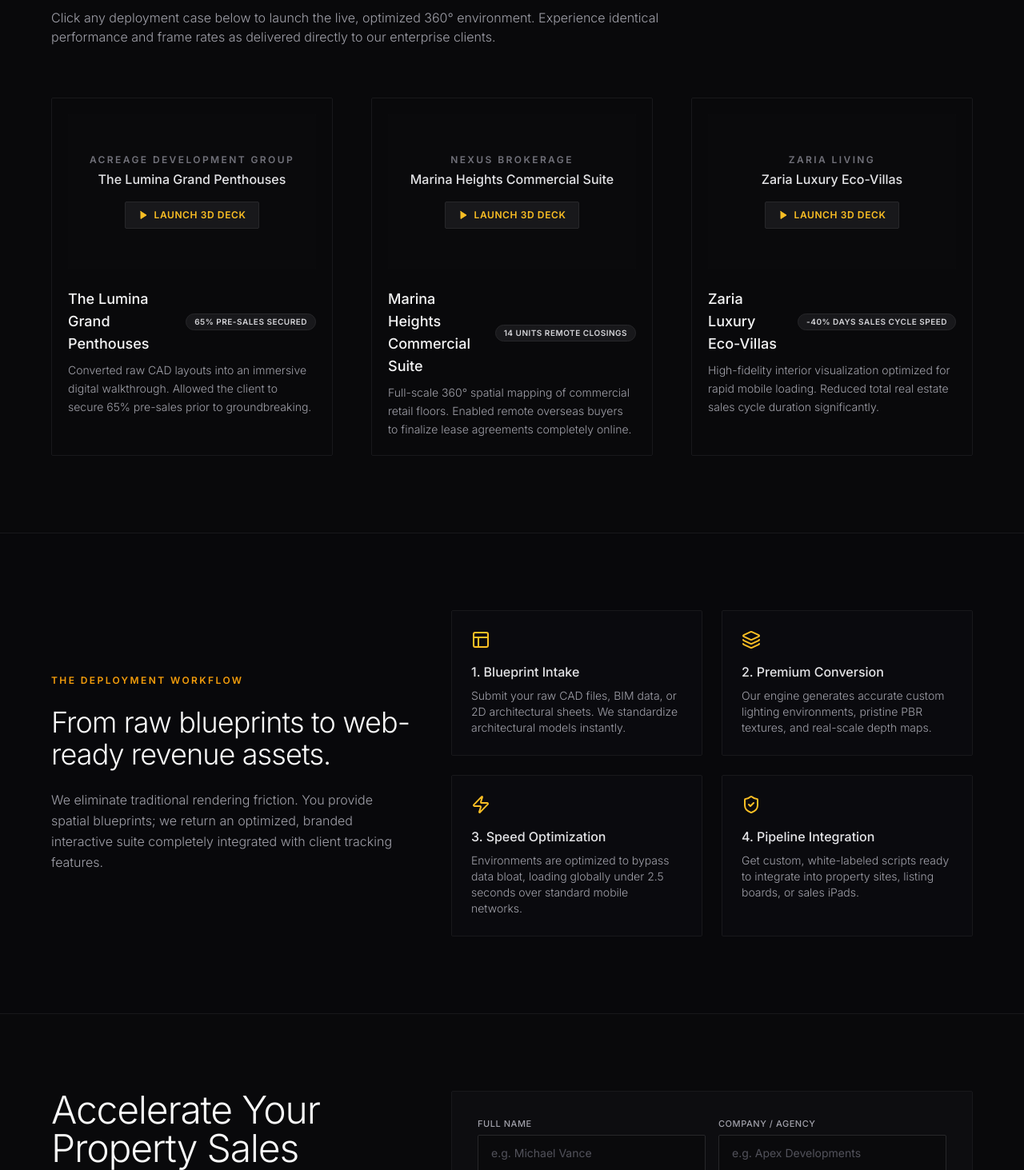
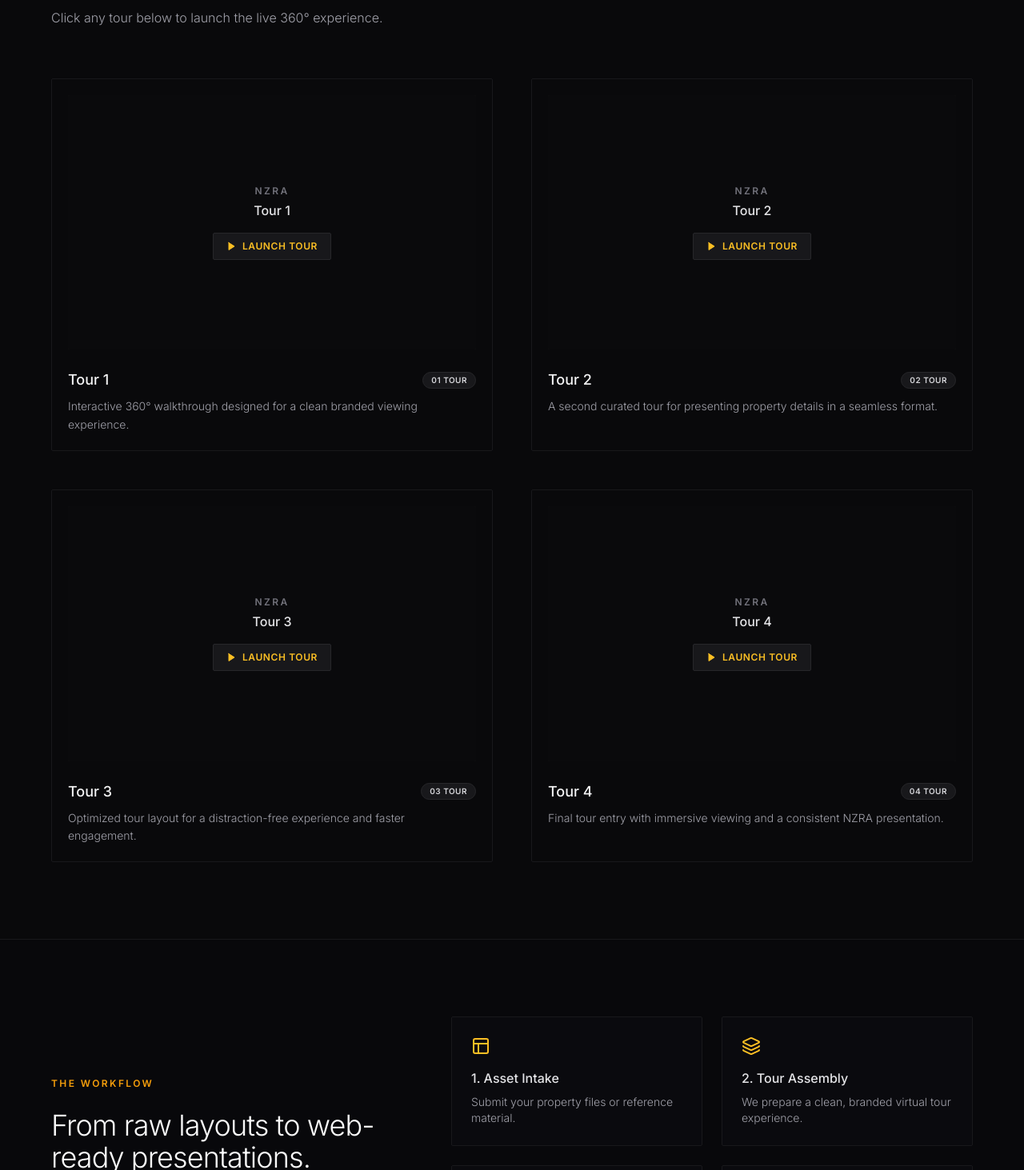
Before and after one commit to almotaman/nzra, a Next.js app: page / in a window 1280 px wide. Shown: the part 1207-2670 px from the top of the page at 80% size. Built offline with nearby package versions, Linux system fonts and the light colour scheme.

Commit message:
Update NZRA branding and WhatsApp contact links

```diff
--- a/src/app/layout.tsx
+++ b/src/app/layout.tsx
@@ -7,12 +7,12 @@ import Footer from "@/components/Footer";
 const inter = Inter({ subsets: ["latin"], display: "swap" });
 
 export const metadata: Metadata = {
-  title: "VIRTUAL ARCHITECTURE | Immersive 3D Sales Engines for Real Estate",
+  title: "NZRA | Immersive 3D Tours and Property Visualization",
   description:
-    "We transform blueprints and floor plans into ultra-premium, high-converting interactive 3D & 360° virtual tours for developers, brokers, and agencies.",
+    "NZRA creates ultra-premium, high-converting interactive 3D & 360° virtual tours for developers, brokers, and agencies.",
   keywords: [
+    "NZRA",
     "3D Real Estate Tours",
-    "Matterport Egypt",
     "Kuula 360 Tours",
     "Property Visualization",
     "Real Estate Pre-sales",
--- a/src/app/page.tsx
+++ b/src/app/page.tsx
@@ -6,31 +6,40 @@ import { ArrowUpRight, Layers, Layout, ShieldCheck, Zap } from "lucide-react";
 
 const SAMPLE_PROJECTS = [
   {
-    id: "lumina-penthouses",
-    title: "The Lumina Grand Penthouses",
-    client: "Acreage Development Group",
-    embedUrl: "https://kuula.co/share/collection/7K9Xy",
+    id: "tour-1",
+    title: "Tour 1",
+    client: "NZRA",
+    embedUrl: "https://kuula.co/share/collection/7Tfmh?logo=0&info=1&fs=1&vr=1&sd=1&thumbs=1",
     description:
-      "Converted raw CAD layouts into an immersive digital walkthrough. Allowed the client to secure 65% pre-sales prior to groundbreaking.",
-    metrics: { label: "Pre-Sales Secured", value: "65%" },
+      "Interactive 360° walkthrough designed for a clean branded viewing experience.",
+    metrics: { label: "Tour", value: "01" },
   },
   {
-    id: "marina-heights",
-    title: "Marina Heights Commercial Suite",
-    client: "Nexus Brokerage",
-    embedUrl: "https://kuula.co/share/collection/7K9Xy",
+    id: "tour-2",
+    title: "Tour 2",
+    client: "NZRA",
+    embedUrl: "https://kuula.co/share/collection/7TpCH?logo=0&info=1&fs=1&vr=1&sd=1&thumbs=1",
     description:
-      "Full-scale 360° spatial mapping of commercial retail floors. Enabled remote overseas buyers to finalize lease agreements completely online.",
-    metrics: { label: "Remote Closings", value: "14 Units" },
+      "A second curated tour for presenting property details in a seamless format.",
+    metrics: { label: "Tour", value: "02" },
   },
   {
-    id: "zaria-villas",
-    title: "Zaria Luxury Eco-Villas",
-    client: "Zaria Living",
-    embedUrl: "https://kuula.co/share/collection/7K9Xy",
+    id: "tour-3",
+    title: "Tour 3",
+    client: "NZRA",
+    embedUrl: "https://kuula.co/share/collection/7TpM0?logo=-1&card=1&info=0&fs=1&vr=1&gyro=0&thumbs=-1&margin=3",
     description:
-      "High-fidelity interior visualization optimized for rapid mobile loading. Reduced total real estate sales cycle duration significantly.",
-    metrics: { label: "Sales Cycle Speed", value: "-40% Days" },
+      "Optimized tour layout for a distraction-free experience and faster engagement.",
+    metrics: { label: "Tour", value: "03" },
+  },
+  {
+    id: "tour-4",
+    title: "Tour 4",
+    client: "NZRA",
+    embedUrl: "https://kuula.co/share/collection/7Tpmx?logo=-1&card=1&info=0&fs=1&vr=1&gyro=0&thumbs=-1&margin=3",
+    description:
+      "Final tour entry with immersive viewing and a consistent NZRA presentation.",
+    metrics: { label: "Tour", value: "04" },
   },
 ];
 
@@ -43,20 +52,19 @@ export default function HomePage() {
         <div className="max-w-5xl space-y-8">
           <div className="inline-flex items-center gap-2 rounded-full border border-zinc-800 bg-zinc-900/60 px-4 py-1.5 text-xs font-medium uppercase tracking-wider text-amber-400">
             <span className="flex h-2 w-2 animate-pulse rounded-full bg-amber-400" />
-            High-Performance Spatial Web Visualization
+            NZRA Property Visualization
           </div>
 
           <h1 className="text-4xl font-light leading-[1.1] tracking-tight sm:text-6xl lg:text-7xl xl:text-8xl">
             We turn floor plans into{" "}
             <span className="bg-gradient-to-r from-zinc-100 via-zinc-300 to-zinc-500 bg-clip-text font-normal text-transparent">
-              immersive sales engines.
+              immersive tours.
             </span>
           </h1>
 
           <p className="max-w-2xl text-lg font-light leading-relaxed text-zinc-400 sm:text-xl">
-            Stop losing premium prospects to static 2D galleries. We build
-            lightning-fast, interactive 3D walkthroughs proven to accelerate
-            pre-sales sequences and establish immediate buyer trust.
+            NZRA delivers fast, interactive 3D walkthroughs and curated virtual
+            tours for premium property presentations.
           </p>
 
           <div className="flex flex-col items-stretch gap-4 pt-4 sm:flex-row sm:items-center">
@@ -70,7 +78,7 @@ export default function HomePage() {
               href="#portfolio"
               className="inline-flex items-center justify-center rounded-sm border border-zinc-800 bg-zinc-900/40 px-8 py-4 text-sm font-medium text-zinc-300 transition-all hover:border-zinc-700 hover:bg-zinc-900"
             >
-              View Premium Projects <ArrowUpRight className="ml-2 h-4 w-4" />
+              View Tours <ArrowUpRight className="ml-2 h-4 w-4" />
             </a>
           </div>
         </div>
@@ -81,19 +89,17 @@ export default function HomePage() {
       <section id="portfolio" className="border-b border-zinc-900 px-6 py-24 lg:px-16">
         <div className="mb-16 max-w-3xl">
           <p className="mb-3 text-xs font-semibold uppercase tracking-widest text-amber-500">
-            Interactive Case Studies
+            Interactive Tours
           </p>
           <h2 className="text-3xl font-light tracking-tight text-zinc-100 sm:text-5xl">
-            Engineered for Visual Dominance
+            Explore the featured NZRA tours
           </h2>
           <p className="mt-4 font-light text-zinc-400">
-            Click any deployment case below to launch the live, optimized 360°
-            environment. Experience identical performance and frame rates as
-            delivered directly to our enterprise clients.
+            Click any tour below to launch the live 360° experience.
           </p>
         </div>
 
-        <div className="grid gap-12 sm:grid-cols-2 lg:grid-cols-3">
+        <div className="grid gap-12 sm:grid-cols-2 lg:grid-cols-2">
           {SAMPLE_PROJECTS.map((project) => (
             <TourCard key={project.id} {...project} />
           ))}
@@ -104,49 +110,44 @@ export default function HomePage() {
         <div className="grid gap-12 lg:grid-cols-12 lg:items-center">
           <div className="space-y-6 lg:col-span-5">
             <p className="text-xs font-semibold uppercase tracking-widest text-amber-500">
-              The Deployment Workflow
+              The Workflow
             </p>
             <h3 className="text-3xl font-light tracking-tight sm:text-4xl">
-              From raw blueprints to web-ready revenue assets.
+              From raw layouts to web-ready presentations.
             </h3>
             <p className="font-light leading-relaxed text-zinc-400">
-              We eliminate traditional rendering friction. You provide spatial
-              blueprints; we return an optimized, branded interactive suite
-              completely integrated with client tracking features.
+              We take your project assets and transform them into polished,
+              branded tours.
             </p>
           </div>
 
           <div className="grid gap-6 sm:grid-cols-2 lg:col-span-7">
             <div className="rounded-sm border border-zinc-900 bg-zinc-900/20 p-6">
               <Layout className="mb-4 h-6 w-6 text-amber-400" />
-              <h4 className="mb-2 font-medium text-zinc-200">1. Blueprint Intake</h4>
+              <h4 className="mb-2 font-medium text-zinc-200">1. Asset Intake</h4>
               <p className="text-sm font-light text-zinc-400">
-                Submit your raw CAD files, BIM data, or 2D architectural sheets.
-                We standardize architectural models instantly.
+                Submit your property files or reference material.
               </p>
             </div>
             <div className="rounded-sm border border-zinc-900 bg-zinc-900/20 p-6">
               <Layers className="mb-4 h-6 w-6 text-amber-400" />
-              <h4 className="mb-2 font-medium text-zinc-200">2. Premium Conversion</h4>
+              <h4 className="mb-2 font-medium text-zinc-200">2. Tour Assembly</h4>
               <p className="text-sm font-light text-zinc-400">
-                Our engine generates accurate custom lighting environments,
-                pristine PBR textures, and real-scale depth maps.
+                We prepare a clean, branded virtual tour experience.
               </p>
             </div>
             <div className="rounded-sm border border-zinc-900 bg-zinc-900/20 p-6">
               <Zap className="mb-4 h-6 w-6 text-amber-400" />
-              <h4 className="mb-2 font-medium text-zinc-200">3. Speed Optimization</h4>
+              <h4 className="mb-2 font-medium text-zinc-200">3. Optimization</h4>
               <p className="text-sm font-light text-zinc-400">
-                Environments are optimized to bypass data bloat, loading globally
-                under 2.5 seconds over standard mobile networks.
+                Tours are tuned for fast loading and smooth interaction.
               </p>
             </div>
             <div className="rounded-sm border border-zinc-900 bg-zinc-900/20 p-6">
               <ShieldCheck className="mb-4 h-6 w-6 text-amber-400" />
-              <h4 className="mb-2 font-medium text-zinc-200">4. Pipeline Integration</h4>
+              <h4 className="mb-2 font-medium text-zinc-200">4. Delivery</h4>
               <p className="text-sm font-light text-zinc-400">
-                Get custom, white-labeled scripts ready to integrate into
-                property sites, listing boards, or sales iPads.
+                Deliver embedded or direct-link tour access for your audience.
               </p>
             </div>
           </div>
@@ -157,27 +158,12 @@ export default function HomePage() {
         <div className="grid gap-12 lg:grid-cols-12">
           <div className="space-y-6 lg:col-span-5">
             <h2 className="text-3xl font-light tracking-tight sm:text-5xl">
-              Accelerate Your Property Sales Pipeline.
+              Contact NZRA on WhatsApp.
             </h2>
             <p className="font-light leading-relaxed text-zinc-400">
-              Schedule an exclusive layout walkthrough. Learn how our custom
-              interactive asset suites can directly reduce time-on-market metrics
-              for your active developments.
+              Reach us directly for tour requests, project questions, and new
+              branding updates.
             </p>
-            <div className="space-y-4 pt-4 text-sm text-zinc-400">
-              <div className="flex items-center gap-3">
-                <span className="h-1.5 w-1.5 rounded-full bg-amber-400" />
-                Complete deployment workflows within 7 business days
-              </div>
-              <div className="flex items-center gap-3">
-                <span className="h-1.5 w-1.5 rounded-full bg-amber-400" />
-                Seamless custom iframe hosting or direct raw code export
-              </div>
-              <div className="flex items-center gap-3">
-                <span className="h-1.5 w-1.5 rounded-full bg-amber-400" />
-                Native interface support across all iOS and Android systems
-              </div>
-            </div>
           </div>
 
           <div className="lg:col-span-7">
--- a/src/components/Footer.tsx
+++ b/src/components/Footer.tsx
@@ -1,22 +1,23 @@
 import React from "react";
 
 export default function Footer() {
+  const whatsappHref = "https://wa.me/201130615489";
+
   return (
     <footer className="border-t border-zinc-950 bg-zinc-950 px-6 py-12 text-xs text-zinc-600 lg:px-16">
       <div className="mx-auto flex max-w-7xl flex-col items-center justify-between gap-4 sm:flex-row">
         <div>
-          © {new Date().getFullYear()} SPATIALENGINE Global Visualization
-          Solutions. All rights reserved.
+          © {new Date().getFullYear()} NZRA. All rights reserved.
         </div>
         <div className="flex items-center gap-6">
           <a href="#portfolio" className="transition-colors hover:text-zinc-400">
             Case Studies
           </a>
           <a href="#book-demo" className="transition-colors hover:text-zinc-400">
-            Enterprise Pipeline
+            Request a Demo
           </a>
-          <a href="#book-demo" className="transition-colors hover:text-zinc-400">
-            Terms of Deployment
+          <a href={whatsappHref} target="_blank" rel="noopener noreferrer" className="transition-colors hover:text-zinc-400">
+            WhatsApp Contact
           </a>
         </div>
       </div>
--- a/src/components/LeadForm.tsx
+++ b/src/components/LeadForm.tsx
@@ -1,65 +1,44 @@
 "use client";
 
 import React, { useState } from "react";
-import { MessageSquare } from "lucide-react";
+import { Mail, MessageSquare } from "lucide-react";
 
 export default function LeadForm() {
   const [formData, setFormData] = useState({
     name: "",
-    company: "",
     email: "",
     projectType: "residential-dev",
     message: "",
   });
 
-  const handleSubmit = (e: React.FormEvent) => {
-    e.preventDefault();
-    alert(`Pipeline Simulated: Design brief received for ${formData.company}`);
-  };
+  const whatsappHref =
+    "https://wa.me/201130615489?text=I'm%20interested%20in%20NZRA%20tours%20and%20would%20like%20to%20get%20in%20touch";
 
   return (
-    <div className="space-y-6">
-      <form onSubmit={handleSubmit} className="space-y-4">
-        <div className="grid gap-4 sm:grid-cols-2">
+    <div>
+      <form className="space-y-4">
         <div>
           <label className="mb-1.5 block text-[11px] font-medium uppercase tracking-wider text-zinc-400">
-              Full Name
+            Name
           </label>
           <input
             type="text"
-              required
             className="w-full rounded-sm border border-zinc-800 bg-zinc-950/60 px-4 py-3 text-sm text-zinc-100 placeholder-zinc-600 transition-colors focus:border-amber-500/50 focus:outline-none"
-              placeholder="e.g. Michael Vance"
+            placeholder="Your name"
             value={formData.name}
             onChange={(e) => setFormData({ ...formData, name: e.target.value })}
           />
         </div>
-          <div>
-            <label className="mb-1.5 block text-[11px] font-medium uppercase tracking-wider text-zinc-400">
-              Company / Agency
-            </label>
-            <input
-              type="text"
-              required
-              className="w-full rounded-sm border border-zinc-800 bg-zinc-950/60 px-4 py-3 text-sm text-zinc-100 placeholder-zinc-600 transition-colors focus:border-amber-500/50 focus:outline-none"
-              placeholder="e.g. Apex Developments"
-              value={formData.company}
-              onChange={(e) =>
-                setFormData({ ...formData, company: e.target.value })
-              }
-            />
-          </div>
-        </div>
 
         <div>
           <label className="mb-1.5 block text-[11px] font-medium uppercase tracking-wider text-zinc-400">
-            Corporate Email Address
+            Email
           </label>
           <input
             type="email"
             required
             className="w-full rounded-sm border border-zinc-800 bg-zinc-950/60 px-4 py-3 text-sm text-zinc-100 placeholder-zinc-600 transition-colors focus:border-amber-500/50 focus:outline-none"
-            placeholder="m.vance@apexdev.com"
+            placeholder="you@example.com"
             value={formData.email}
             onChange={(e) => setFormData({ ...formData, email: e.target.value })}
           />
@@ -67,7 +46,7 @@ export default function LeadForm() {
 
         <div>
           <label className="mb-1.5 block text-[11px] font-medium uppercase tracking-wider text-zinc-400">
-            Primary Target Layout Portfolio
+            Primary Interest
           </label>
           <select
             className="w-full rounded-sm border border-zinc-800 bg-zinc-950 px-4 py-3 text-sm text-zinc-100 transition-colors focus:border-amber-500/50 focus:outline-none"
@@ -76,26 +55,21 @@ export default function LeadForm() {
               setFormData({ ...formData, projectType: e.target.value })
             }
           >
-            <option value="residential-dev">
-              Residential High-Rises & Communities
-            </option>
-            <option value="commercial-leasing">
-              Commercial Real Estate / Retail Complexes
-            </option>
-            <option value="brokerage-assets">
-              High-Value Individual Brokerage Listings
-            </option>
+            <option value="tour-1">Tour 1</option>
+            <option value="tour-2">Tour 2</option>
+            <option value="tour-3">Tour 3</option>
+            <option value="tour-4">Tour 4</option>
           </select>
         </div>
 
         <div>
           <label className="mb-1.5 block text-[11px] font-medium uppercase tracking-wider text-zinc-400">
-            Project Scope / Details (Optional)
+            Project Details (Optional)
           </label>
           <textarea
             rows={3}
             className="w-full resize-none rounded-sm border border-zinc-800 bg-zinc-950/60 px-4 py-3 text-sm text-zinc-100 placeholder-zinc-600 transition-colors focus:border-amber-500/50 focus:outline-none"
-            placeholder="Describe timelines, total asset volume or specific layout milestones..."
+            placeholder="Tell us what you need..."
             value={formData.message}
             onChange={(e) => setFormData({ ...formData, message: e.target.value })}
           />
@@ -105,24 +79,24 @@ export default function LeadForm() {
           type="submit"
           className="w-full rounded-sm bg-zinc-100 py-3.5 text-xs font-semibold uppercase tracking-wider text-zinc-950 transition-colors hover:bg-white"
         >
-          Request Asset Assessment Deck
+          Request Contact
         </button>
       </form>
 
       <div className="relative flex items-center justify-center py-2">
         <div className="absolute inset-x-0 h-[1px] bg-zinc-800" />
         <span className="relative bg-zinc-900 px-3 text-[10px] uppercase tracking-widest text-zinc-500">
-          Or Access Instant Dispatch
+          Or contact us on WhatsApp
         </span>
       </div>
 
       <a
-        href="https://wa.me/201000000000?text=I'm%20interested%20in%20a%203D%20Tour%20Quote%20for%20our%20development"
+        href={whatsappHref}
         target="_blank"
         rel="noopener noreferrer"
         className="flex w-full items-center justify-center gap-2.5 rounded-sm border border-emerald-800/60 bg-emerald-950/20 py-3.5 text-xs font-semibold uppercase tracking-wider text-emerald-400 transition-colors hover:bg-emerald-950/40"
       >
-        <MessageSquare className="h-4 w-4" /> Secure Live Quote via WhatsApp
+        <MessageSquare className="h-4 w-4" /> WhatsApp 01130615489
       </a>
     </div>
   );
--- a/src/components/Navbar.tsx
+++ b/src/components/Navbar.tsx
@@ -1,11 +1,13 @@
 import React from "react";
 
 export default function Navbar() {
+  const whatsappHref = "https://wa.me/201130615489";
+
   return (
     <nav className="fixed inset-x-0 top-0 z-50 border-b border-zinc-900 bg-zinc-950/80 backdrop-blur-md">
       <div className="mx-auto flex h-20 max-w-7xl items-center justify-between px-6 lg:px-16">
         <a href="#" className="text-sm font-semibold uppercase tracking-widest text-zinc-100">
-          SPATIAL<span className="text-amber-500">ENGINE</span>
+          NZRA<span className="text-amber-500">.</span>
         </a>
 
         <div className="hidden items-center gap-8 text-xs uppercase tracking-wider text-zinc-400 md:flex">
@@ -15,17 +17,19 @@ export default function Navbar() {
           <a href="#book-demo" className="transition-colors hover:text-zinc-100">
             The Workflow
           </a>
-          <a href="#book-demo" className="transition-colors hover:text-zinc-100">
-            Contact Engineering
+          <a href={whatsappHref} target="_blank" rel="noopener noreferrer" className="transition-colors hover:text-zinc-100">
+            Contact via WhatsApp
           </a>
         </div>
 
         <div>
           <a
-            href="#book-demo"
+            href={whatsappHref}
+            target="_blank"
+            rel="noopener noreferrer"
             className="inline-flex items-center justify-center rounded-sm bg-zinc-100 px-5 py-2.5 text-xs font-semibold uppercase tracking-wider text-zinc-950 transition-colors hover:bg-white"
           >
-            Book Demo
+            WhatsApp Us
           </a>
         </div>
       </div>
--- a/src/components/TourCard.tsx
+++ b/src/components/TourCard.tsx
@@ -34,7 +34,7 @@ export default function TourCard({
                 onClick={() => setIsActive(true)}
                 className="inline-flex items-center gap-2 rounded-sm border border-zinc-800 bg-zinc-900 px-4 py-2 text-xs font-semibold uppercase tracking-wider text-amber-400 transition-all hover:bg-zinc-800 hover:text-amber-300"
               >
-                <Play className="h-3 w-3 fill-amber-400" /> Launch 3D Deck
+                <Play className="h-3 w-3 fill-amber-400" /> Launch Tour
               </button>
             </div>
           ) : (
```
Lines whose indentation alone changed are shown as unchanged.
